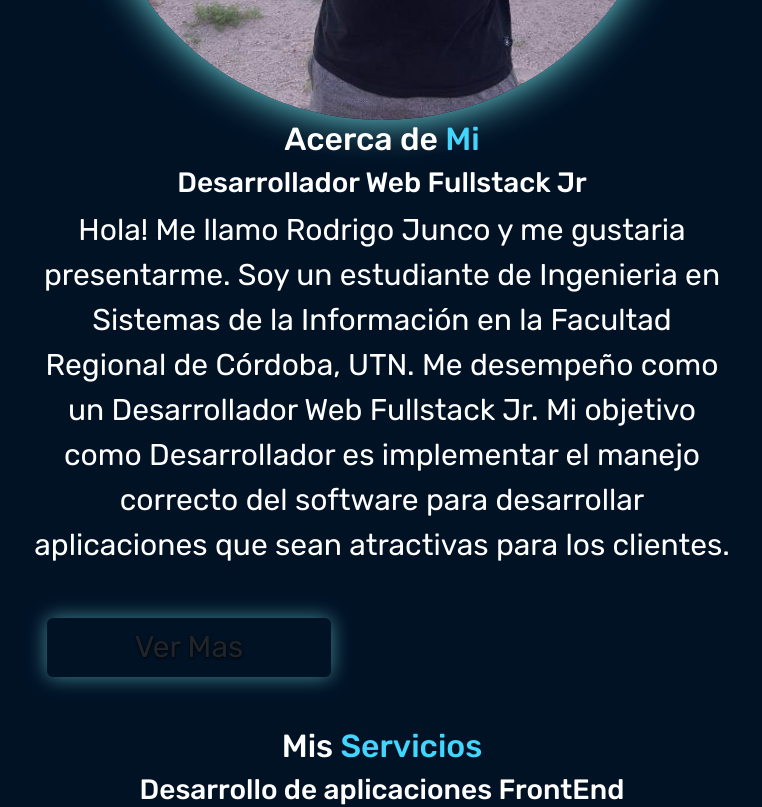
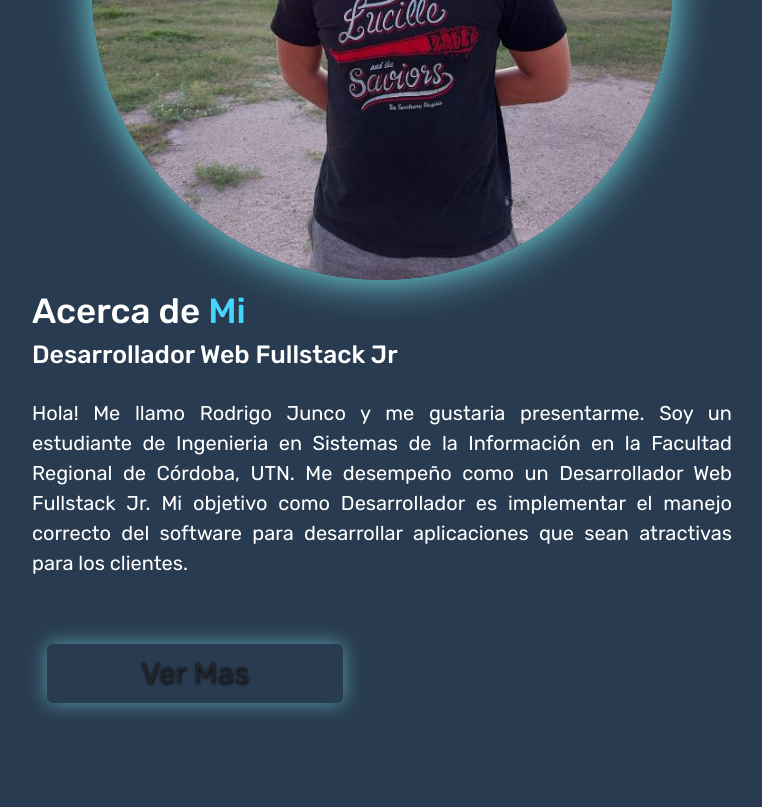
Before and after one commit to RPJunco/my-portfolio-react, a React (Vite) app: page / in a window 1280 px wide. Shown: the part 1340-2147 px from the top of the page, without its empty margins (258-1020 px from the left). Built offline with nearby package versions, Linux system fonts and the light colour scheme.

Commit message:
Se agregaron estilos al componente 'About.jsx'

```diff
--- a/src/Component/Main/Secciones/About/About.css
+++ b/src/Component/Main/Secciones/About/About.css
@@ -0,0 +1,69 @@
+:root {
+    --acercaDe-bgcolor: #293b50;
+    --acercaDe-h3-color: #fff;
+    --acercaDe-h2-color: #fff;
+    --acercaDe-p-color: #fff;
+}
+
+#acercaDe {
+    width: 100%;
+    background-color: var(--acercaDe-bgcolor);
+    display: flex;
+    justify-content: center;
+    align-items: center;
+    padding: 160px 0px;
+}
+
+.acercaDe-contenedor {
+    display: flex;
+    align-items: flex-start;
+    flex-direction: column;
+    padding: 10px 80px;
+}
+
+.acercaDe-contenedor h2{
+    font-size: 35px;
+    color: var(--acercaDe-h2-color);
+}
+
+.acercaDe-contenedor span {
+    font-size: 35px;
+}
+
+.acercaDe-contenedor h3 {
+    color: var(--acercaDe-h3-color);
+    font-size: 25px;
+}
+
+.acercaDe-contenedor p{
+    font-size: 20px;
+    color: var(--acercaDe-p-color);
+    width: 450px;
+    margin-top: 20px;
+    text-align: justify;
+}
+
+.d-grid {
+    width: 100%;
+}
+
+.btn {
+    color: var(--boton-color);
+    background-color: var(--boton-bgcolor);
+    margin: 20px;
+    padding: 25px 30px;
+    border-radius: 20px;
+    font-size: 24px;
+    text-decoration: none;
+    border: none;
+    cursor: pointer;
+    font-weight: bold;
+    box-shadow: 0 0 20px rgb(134, 255, 255, 0.5);
+    text-shadow: 0.2px 0.8px 3px #000000;
+    transition: color 1.9s, background-color 1.9s;
+}
+
+.btn:hover {
+    background-color: var(--boton-hover-bgcolor);
+    color: var(--boton-hover-a-color);
+}
```
